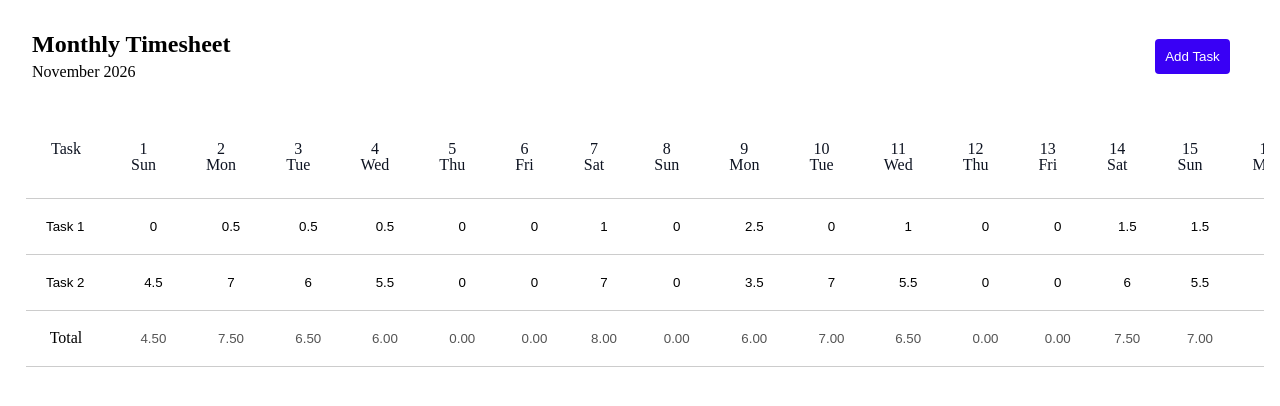
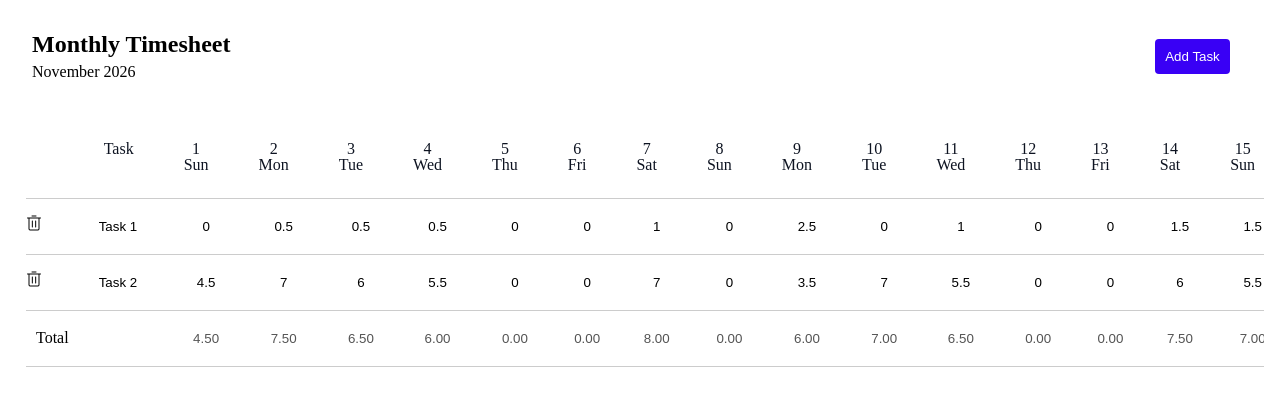
Before and after one commit to antonio06/time-tracker, a React (Vite) app: page / in a window 1280 px wide. Shown: the top 406 px of the page. Built offline with nearby package versions, Linux system fonts and the light colour scheme.

Commit message:
add trash icon and implement delete task feature

```diff
--- a/src/common/components/table/body-table.component.tsx
+++ b/src/common/components/table/body-table.component.tsx
@@ -8,14 +8,15 @@ interface Props {
   days: Date[];
   onInputValueNumberChange: (taskId: number, dateId: number, newValue: number) => void;
   onInputValueStringChange: (taskId: number, newValue: string) => void;
+  onDeleteTask: (taskId: number) => void;
 }
 
-export const BodyTable: React.FC<Props> = ({ trackList, days, onInputValueNumberChange, onInputValueStringChange }) => {
+export const BodyTable: React.FC<Props> = ({ trackList, days, onInputValueNumberChange, onInputValueStringChange, onDeleteTask }) => {
   return (
     <tbody>
       {
         trackList.map((track, id) => {
-          return <RowTable key={id} track={track} index={id} onInputValueNumberChange={onInputValueNumberChange} onInputValueStringChange={onInputValueStringChange} />
+          return <RowTable key={id} track={track} index={id} onInputValueNumberChange={onInputValueNumberChange} onInputValueStringChange={onInputValueStringChange} onDeleteTask={onDeleteTask} />
         })
       }
       <TotalLine days={days} trackList={trackList} />
--- a/src/common/components/table/head-table.component.tsx
+++ b/src/common/components/table/head-table.component.tsx
@@ -9,6 +9,7 @@ export const HeadTable: React.FC<Props> = ({ days }) => {
   return (
     <thead>
       <tr>
+        <th className="head"></th>
         <th className="head">Task</th>
         {
           days.map((d, id) => {
--- a/src/common/components/table/row-table.component.tsx
+++ b/src/common/components/table/row-table.component.tsx
@@ -1,6 +1,7 @@
 import React from 'react';
 import * as vm from '../../model';
 import { getTotalWorkedHoursPerTask, getRoundPerTwoDigits } from './table-business';
+import trashIcon from '../../../assets/trash.png';
 import './row-table.css';
 
 interface Props {
@@ -8,17 +9,26 @@ interface Props {
   index: number;
   onInputValueNumberChange: (taskId: number, dateId: number, newValue: number) => void;
   onInputValueStringChange: (taskId: number, newValue: string) => void;
+  onDeleteTask: (taskId: number) => void;
 }
 
-export const RowTable: React.FC<Props> = ({ track, onInputValueNumberChange, onInputValueStringChange }) => {
+export const RowTable: React.FC<Props> = ({ track, onInputValueNumberChange, onInputValueStringChange, onDeleteTask }) => {
 
   const onchange = (wh: vm.WorkedHours, e: React.ChangeEvent<HTMLInputElement>) => {
     onInputValueNumberChange(wh.taskId, wh.dateId, Number(e.target.value));
   }
 
+  const onClick = (taskId: number) => {
+    onDeleteTask(taskId);
+  }
+
   return (
     <tr>
+      <td>
+        <button className="deleteButton" onClick={() => onClick(track.id)}><img src={trashIcon} alt="icon" /></button>
+      </td>
       <td className="cell">
+
         <input className="taskName" value={track.task} onChange={(e) => onInputValueStringChange(track.id, e.target.value)} />
       </td>
       {
--- a/src/common/components/table/row-table.css
+++ b/src/common/components/table/row-table.css
@@ -39,3 +39,15 @@ input:focus {
   padding: 10px;
   font-weight: bold;
 }
+
+img {
+  width: 16px;
+  height: 16px;
+}
+
+.deleteButton {
+  background: none;
+  border: none;
+  cursor: pointer;
+  padding: 0;
+}
--- a/src/common/components/table/time-table.tsx
+++ b/src/common/components/table/time-table.tsx
@@ -9,9 +9,10 @@ interface Props {
   trackerList: vm.Dashboard[];
   onInputValueNumberChange: (taskId: number, dateId: number, newValue: number) => void;
   onInputValueStringChange: (taskId: number, newValue: string) => void;
+  onDeleteTask: (taskId: number) => void;
 }
 
-export const TimeTable: React.FC<Props> = ({ trackerList, onInputValueNumberChange: onInputChange, onInputValueStringChange }) => {
+export const TimeTable: React.FC<Props> = ({ trackerList, onInputValueNumberChange: onInputChange, onInputValueStringChange, onDeleteTask }) => {
   const month: number = 11;
   const year: number = new Date().getFullYear();
   const days = getDaysInMonth(month, year);
@@ -23,7 +24,7 @@ export const TimeTable: React.FC<Props> = ({ trackerList, onInputValueNumberChan
 
       <table className="table">
         <HeadTable days={days} />
-        <BodyTable trackList={trackerList} days={days} onInputValueNumberChange={onInputChange} onInputValueStringChange={onInputValueStringChange} />
+        <BodyTable trackList={trackerList} days={days} onInputValueNumberChange={onInputChange} onInputValueStringChange={onInputValueStringChange} onDeleteTask={onDeleteTask} />
       </table>
     </div>
   )
--- a/src/common/components/table/total-line.component.tsx
+++ b/src/common/components/table/total-line.component.tsx
@@ -12,6 +12,7 @@ export const TotalLine: React.FC<Props> = ({ days, trackList }) => {
   return (
     <tr>
       <td className="cell">Total</td>
+      <td className="cell"></td>
       {
         days.map((_, index) => (
           <td key={index} className="cell">
--- a/src/pages/time-tracker/time-tracker.page.tsx
+++ b/src/pages/time-tracker/time-tracker.page.tsx
@@ -51,6 +51,11 @@ export const TimeTrackerPage: React.FC = () => {
     setTrackerList([...trackerList, newTask]);
   }
 
+  const deleteTask = (taskId: number) => {
+    const updatedTrackerList = trackerList.filter(track => track.id !== taskId);
+    setTrackerList([...updatedTrackerList]);
+  }
+
   const month: number = 11;
 
   return (
@@ -62,7 +67,7 @@ export const TimeTrackerPage: React.FC = () => {
         </div>
         <AddTrackComponent onAddTask={addTask} />
       </div>
-      <TimeTable trackerList={trackerList} onInputValueNumberChange={handledInputValueNumberChange} onInputValueStringChange={handledInputValueStringChange} />
+      <TimeTable trackerList={trackerList} onInputValueNumberChange={handledInputValueNumberChange} onInputValueStringChange={handledInputValueStringChange} onDeleteTask={deleteTask} />
     </div>
   );
 };
```
Also changed, not shown: src/assets/trash.png (added).
